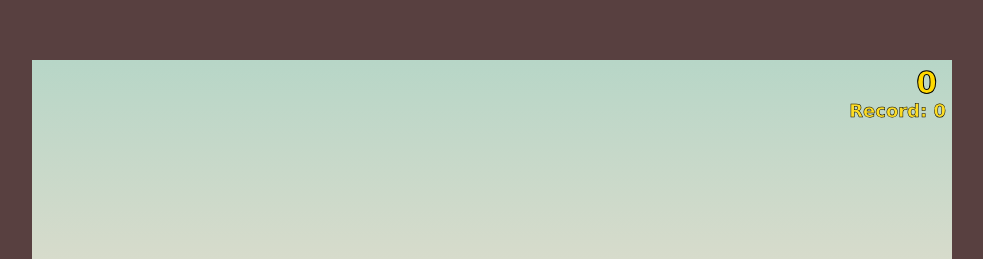
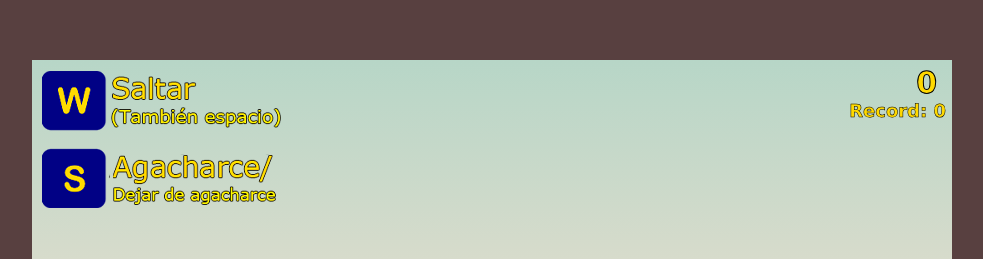
Before and after one commit to BetarUruguay/dino, a plain HTML site: page index.html in a window 1280 px wide. Shown: the part 115-374 px from the top of the page, without its empty margins (148-1131 px from the left). Drawn offline with Linux system fonts and the light colour scheme.

Commit message:
Add files via upload

```diff
--- a/index.html
+++ b/index.html
@@ -104,6 +104,17 @@ body{
 
 }
 
+.reglas{
+    height: 139px;
+    width: 239px;
+
+    position: absolute;
+    top: 10px;
+    left: 10px;
+
+    background: url(img/reglas.png) repeat-x 0px 0px;
+}
+
 .coca{
     width: 31px;
     height: 96px;
@@ -172,7 +183,7 @@ body{
     z-index: 10;
 
     -webkit-text-stroke: 0.5px black;
-    color: #fddd25;
+    color: #ffd900;
     font-family: Verdana;
     font-size: 18px;
     font-weight: bold;
@@ -282,6 +293,8 @@ body{
 
         <div class="suelo"></div>
 
+        <div class="reglas"></div>
+
         <div class="dino dino-corriendo"></div>
         <div class="dino-agachado dino-corriendo-agachado"></div>
 
@@ -347,7 +360,7 @@ var click = false;
 var primera = 0;
 
 var tiempoHastaObstaculo = 2;
-var tiempoObstaculoMin = 0.7;
+var tiempoObstaculoMin = 0.8;
 var tiempoObstaculoMax = 1.8;
 var obstaculoPosY = 16;
 var obstaculos = [];
@@ -372,11 +385,13 @@ var textoScore;
 var suelo;
 var gameOver;
 var inicio;
+var reglas;
 
 function Start() {
     gameOver = document.querySelector(".game-over");
     inicio = document.querySelector(".inicio");
     suelo = document.querySelector(".suelo");
+    reglas = document.querySelector(".reglas");
     contenedor = document.querySelector(".contenedor");
     textoScore = document.querySelector(".score");
     textoRecord = document.querySelector(".record");
@@ -406,17 +421,21 @@ function Update() {
         MoverObstaculos();
         MoverNubes();
         DetectarColision();
+        reglas.style.height = "0px"
         if(primera == 1){
             startMusic.play();
             dino.classList.add("dino-corriendo");
             inicio.style.display = ""
             dinoAgachado.classList.remove("dino-agachado")
             primera++
+            reglas.style.height = "0px"
+            velY = 500;
+            saltando = true;
         }
 
     }else{
         dino.classList.remove("dino-corriendo");
-        inicio.style.display = "block"
+        inicio.style.display = "block";
     }
     velY -= gravedad * deltaTime;
 }
@@ -425,7 +444,7 @@ function HandleKeyDown(ev){
     if(ev.keyCode == 32 || ev.keyCode == 87 ){
         if (!parado) Saltar();
         else location.reload();
-    }else if ((ev.keyCode == 40 || ev.keyCode == 83) && !parado) Agacharce();
+    }else if (ev.keyCode == 83 && !parado) Agacharce();
 }
 
 function ClickStart(ev){
```
